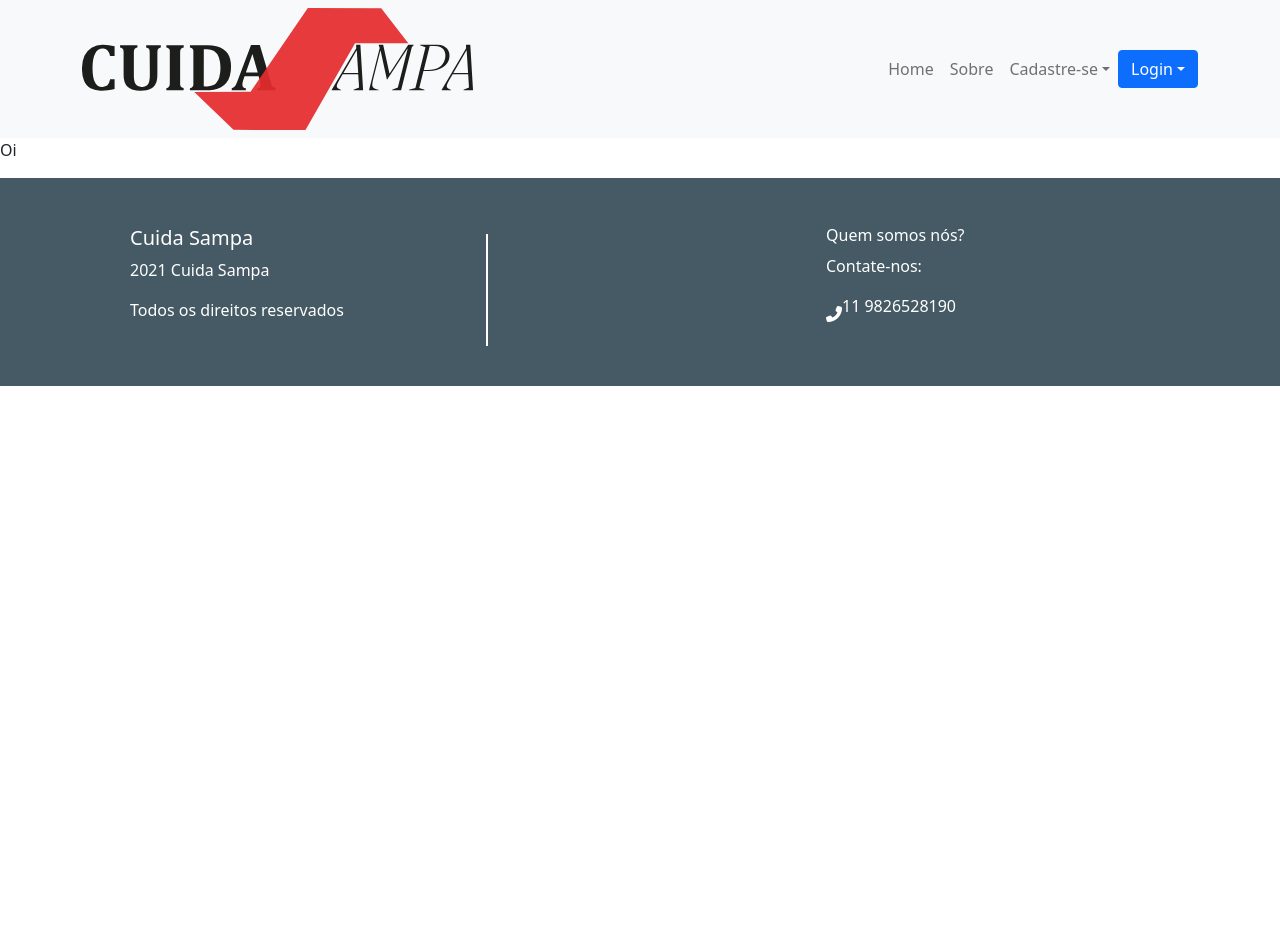
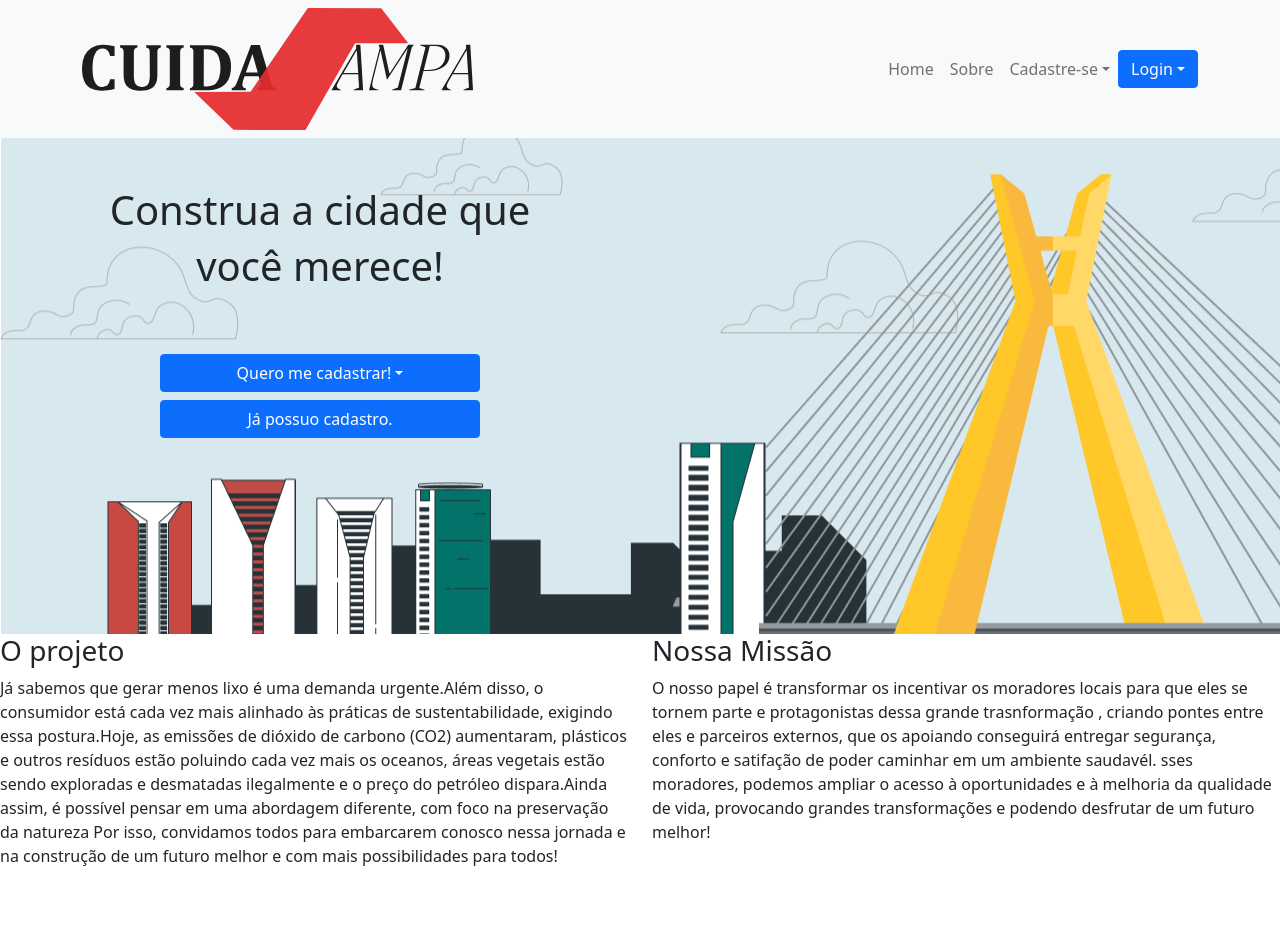
Before and after one commit to cliomaas/GS-frontend, a React (Create React App) app: page / in a window 1280 px wide. Shown: the top 936 px of the page. Before the commit the page ends 800 px from the top, so only its background shows below. Built offline with nearby package versions, Linux system fonts and the light colour scheme; no server answers.

Commit message:
deploy no heroku - teste

```diff
--- a/src/App.css
+++ b/src/App.css
@@ -34,10 +34,20 @@ footer{
   color: white;
 }
 
+.dropdown-toggle {
+  width: 100%;
+}
 .linha{
     border-left: 2px solid white;
   height: 100%;
 }
+
+.header{
+  background-image: url(./assets/img/paisagem.png);
+  height: 62vh;
+  background-position-y: 82%;
+}
+
 @media (min-width: 1400px){
   .logo{
     width: 10%;
--- /dev/null
+++ b/src/components/Home/index.js
@@ -0,0 +1,46 @@
+import Paisagem from "../../assets/img/paisagem.png"
+import { Button, DropdownButton, Dropdown, Row, Col } from "react-bootstrap"
+import { Link } from "react-router-dom";
+import Grupo from "../../assets/img/grupo.png"
+
+export default function HomeComponent() {
+    return (
+        <div>
+            <div className="header">
+                <div className="texto d-flex pt-5 w-50 align-items-center flex-column">
+                    <h1>Construa a cidade que</h1>
+                    <h1>você merece!</h1>
+                </div>
+                <div className="d-flex pt-5 w-50 align-items-center flex-column">
+                    <DropdownButton className="my-2 w-50 botaodropdown" title="Quero me cadastrar!">
+                        <Dropdown.Item as={Link} to="/registro-pf">Pessoa Física</Dropdown.Item>
+                        <Dropdown.Item as={Link} to="/registro-pj">Pessoa Jurídica</Dropdown.Item>
+                    </DropdownButton>
+                    <Button className="w-50">Já possuo cadastro.</Button>
+                </div>
+            </div>
+            <div className="section">
+                <Row>
+                    <Col lg={true}>
+                        <div>
+                            <h3>O projeto</h3>
+                            <p>Já sabemos que gerar menos lixo é uma demanda urgente.Além disso, o consumidor está cada vez mais alinhado às práticas de sustentabilidade, exigindo essa postura.Hoje, as emissões de dióxido de carbono (CO2) aumentaram, plásticos e outros resíduos estão poluindo cada vez mais os oceanos, áreas vegetais estão sendo exploradas e desmatadas ilegalmente e o preço do petróleo dispara.Ainda assim, é possível pensar em uma abordagem diferente, com foco na preservação da natureza
+                                Por isso, convidamos todos para embarcarem conosco nessa jornada e na construção de um futuro melhor e com mais possibilidades para todos!</p>
+                        </div>
+                    </Col>
+                    <Col lg={true}>
+                        <div>
+                            <h3>Nossa Missão</h3>
+                            <p>O nosso papel é transformar os incentivar os moradores locais para que eles se tornem parte e protagonistas dessa grande trasnformação , criando pontes entre eles e parceiros externos, que os apoiando conseguirá entregar segurança, conforto e satifação de poder caminhar em um ambiente saudavél.
+                                sses moradores, podemos ampliar o acesso à oportunidades e à melhoria da qualidade de vida, provocando grandes transformações e podendo desfrutar de um futuro melhor!
+                            </p>
+                        </div>
+                    </Col>
+                </Row>
+                <Row className="justify-content-center py-5">
+                    <img src={Grupo} alt="explicacao processo"></img>
+                </Row>
+            </div>
+        </div>
+    );
+}
--- a/src/components/RegistroPF/index.js
+++ b/src/components/RegistroPF/index.js
@@ -2,6 +2,7 @@ import React, { Component } from "react";
 import axios from "axios";
 import { Container, Form, FormControl, FormGroup, FormLabel, FormSelect, Button, Row, Col } from "react-bootstrap";
 import Menina from "../../assets/img/menina.png"
+import { BASE_URL } from "../../utils/requests";
 
 class RegistroPF extends Component {
     constructor(props) {
@@ -36,7 +37,7 @@ class RegistroPF extends Component {
 
     handleSubmit = (e) => {
         e.preventDefault();
-        axios.post('http://localhost:8080/api/usuarios', this.state)
+        axios.post(`${BASE_URL}/api/usuarios`, this.state)
             .then(response => {
                 console.log(response)
             })
--- a/src/pages/Home/index.js
+++ b/src/pages/Home/index.js
@@ -1,12 +1,14 @@
 
 import Footer from "../../components/Footer";
 import NavBar from "../../components/NavBar";
+import HomeComponent from "../../components/Home";
+
 
 function Home() {
     return (
         <>
             <NavBar></NavBar>
-            <p>Oi</p>
+            <HomeComponent></HomeComponent>
             <Footer></Footer>
         </>
     );
--- /dev/null
+++ b/src/utils/requests.js
@@ -0,0 +1 @@
+export const BASE_URL = process.env.REACT_APP_BACKEND_URL ?? "http://localhost:8080";
```
Also changed, not shown: src/assets/img/grupo.png (added), src/assets/img/paisagem.png (added).
